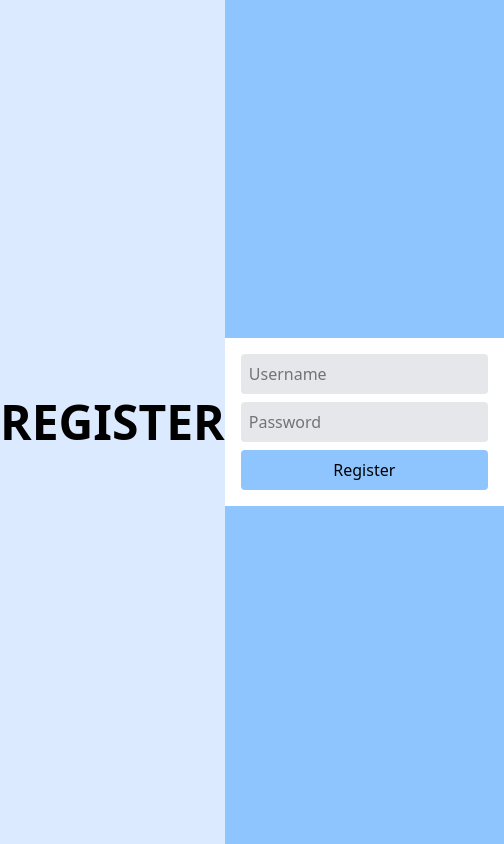
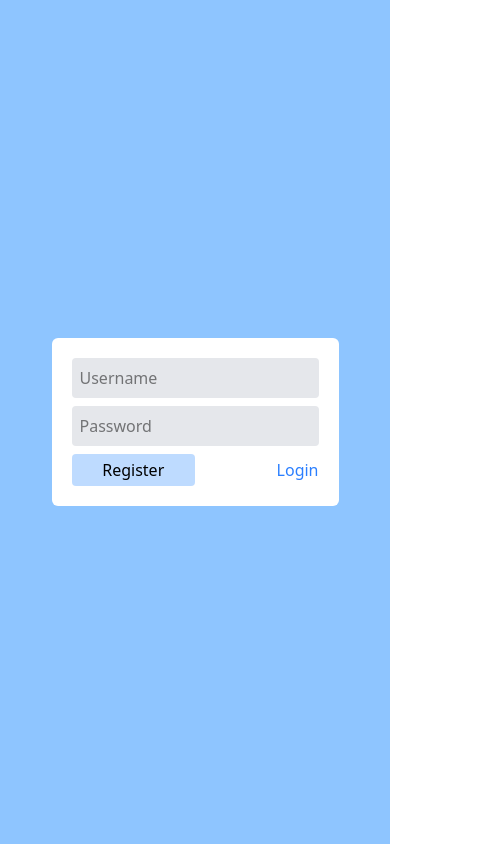
Before and after one commit to Tinku0/GrowTrack, a React (Vite) app in the folder client/: page /register in a window 390 px wide. Shown: the whole page, 504 px wide, since content can reach past the window. Built offline with nearby package versions, Linux system fonts and the light colour scheme.

Commit message:
Made Login and Registration pages responsive & show/hide password in login implemented

```diff
--- a/client/src/pages/Login.jsx
+++ b/client/src/pages/Login.jsx
@@ -1,5 +1,12 @@
 // Uncontrolled form approach
+import { Link } from 'react-router-dom';
+import { Lineicons } from "@lineiconshq/react-lineicons";
+import { EyeSolid, EyeStroke } from "@lineiconshq/free-icons";
+import { useState } from 'react';
+
 const Login = () => {
+
+  const [showPassword, setShowPassword] = useState(false);
   const login = (event) => {
     event.preventDefault();
     const formData = new FormData(event.target);
@@ -8,31 +15,39 @@
   };
 
   return (
-    <div className="h-screen flex">
-      <div className="bg-blue-100 h-full w-full flex justify-center items-center">
+    <div className="h-screen flex flex-col-reverse md:flex-row">
+      <div className="bg-blue-100 h-full w-full justify-center items-center hidden md:flex">
         <p className="text-5xl font-bold">LOGIN</p>
       </div>
       <div className="bg-blue-300 h-full w-full flex justify-center items-center">
         <form onSubmit={login}>
-          <div className="bg-white rounded-md flex flex-col gap-2 p-3">
+          <div className="bg-white rounded-md flex flex-col gap-2 p-5">
             <input
               name="username"
-              className="bg-gray-300 p-2 rounded-sm"
+              className="bg-gray-200 p-2 rounded-sm focus:outline-none"
               type="text"
               placeholder="Username"
             />
+            <div className="flex items-center relative">
               <input
-              name="password"
-              className="bg-gray-300 p-2 rounded-sm"
-              type="text"
+                name='password'
+                className="bg-gray-200 p-2 rounded-sm focus:outline-none"
+                type={showPassword ? 'text': 'password'}
                 placeholder="Password"
               />
+              <Lineicons onClick={() => {setShowPassword(!showPassword)}} className='absolute right-2' icon={showPassword ? EyeSolid : EyeStroke} />
+            </div>
+            <div className="flex items-center">
               <button
                 className="bg-blue-200 w-1/2 rounded-sm p-1 cursor-pointer"
                 type="submit"
               >
                 Login
               </button>
+              <Link className="ml-auto text-blue-500" to="/register">
+                Register
+              </Link>
+            </div>
           </div>
         </form>
       </div>
--- a/client/src/pages/Register.jsx
+++ b/client/src/pages/Register.jsx
@@ -1,5 +1,6 @@
 // Controlled form approach
 import { useState } from "react";
+import { Link } from "react-router-dom";
 
 const Register = () => {
   const [formData, setFormData] = useState({
@@ -17,12 +18,13 @@
   };
 
   return (
-    <div className="h-screen flex">
-      <div className="bg-blue-100 h-full w-full flex justify-center items-center">
+    <div className="h-screen flex flex-col-reverse md:flex-row">
+      <div className="bg-blue-100 h-full w-full justify-center items-center hidden md:flex">
         <p className="text-5xl font-bold">REGISTER</p>
       </div>
       <div className="bg-blue-300 h-full w-full flex justify-center items-center">
-        <form onSubmit={register} className="flex flex-col gap-2 bg-white p-4">
+        <form onSubmit={register}>
+          <div className="bg-white rounded-md flex flex-col gap-2 p-5">
             <input
               name="username"
               placeholder="Username"
@@ -38,12 +40,16 @@
               onChange={handleChange}
               className="bg-gray-200 p-2 rounded-sm"
             />
+            <div className="flex items-center">
               <button
                 type="submit"
-            className="bg-blue-300 rounded-sm p-2 cursor-pointer"
+                className="bg-blue-200 w-1/2 rounded-sm p-1 cursor-pointer"
               >
                 Register
               </button>
+              <Link className="ml-auto text-blue-500" to="/login">Login</Link>
+            </div>
+          </div>
         </form>
       </div>
     </div>
```
Lines whose indentation alone changed are shown as unchanged.
